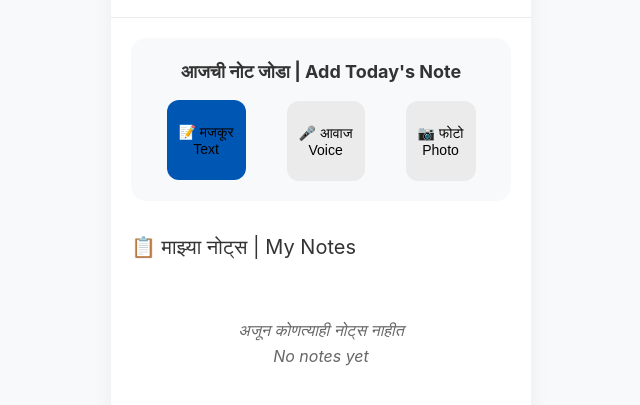
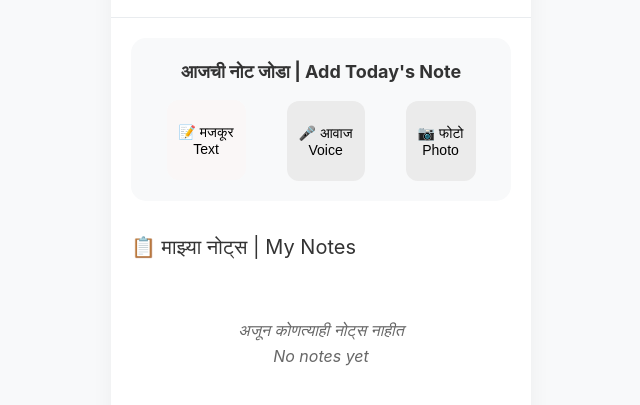
Before and after one commit to ArindamKD/marathi-notes-app, a plain HTML site: page index.html in a window 1280 px wide. In both pictures the pointer is over the button 525 px from the left and 262 px from the top of the page. Shown: the part 121-526 px from the top of the page, without its empty margins (319-959 px from the left). Drawn offline with Linux system fonts and the light colour scheme.

Commit message:
Update index.html

```diff
--- a/index.html
+++ b/index.html
@@ -98,7 +98,7 @@
         }
 
         .note-btn:hover {
-            background: #0056b3;
+            background: #faf7f7;
             transform: translateY(-1px);
         }
 
```
